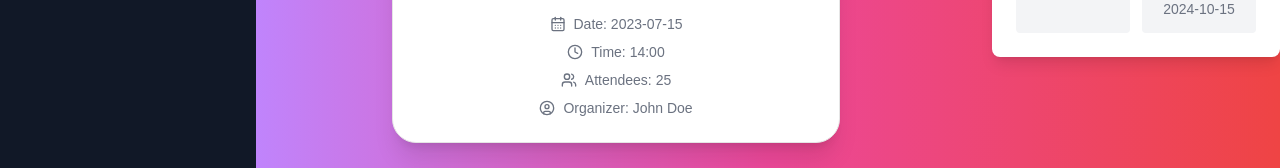
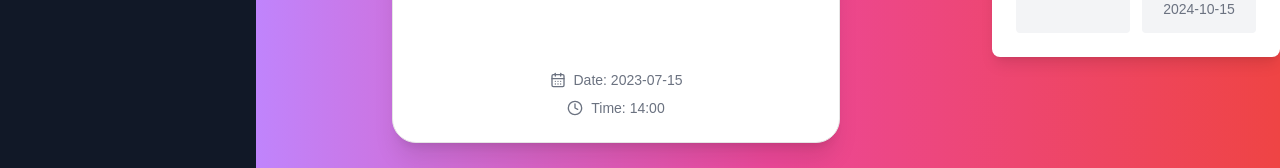
Before and after one commit to cello305/event-swiper, a Next.js app: page /eventswipe in a window 1280 px wide. Shown: the part 653-821 px from the top of the page. Built offline with nearby package versions, Linux system fonts and the light colour scheme.

Commit message:
test link

```diff
--- a/src/app/eventswipe/page.tsx
+++ b/src/app/eventswipe/page.tsx
@@ -173,14 +173,6 @@ export default function Component() {
                           <Clock className="w-4 h-4 mr-2" />
                           <span>Time: {filteredCardData[currentCardIndex].time}</span>
                         </div>
-                        <div className="flex items-center justify-center">
-                          <Users className="w-4 h-4 mr-2" />
-                          <span>Attendees: {filteredCardData[currentCardIndex].attendees}</span>
-                        </div>
-                        <div className="flex items-center justify-center">
-                          <UserCircle className="w-4 h-4 mr-2" />
-                          <span>Organizer: {filteredCardData[currentCardIndex].organizer}</span>
-                        </div>
                       </div>
                     </CardContent>
                   </>
--- a/src/app/page.tsx
+++ b/src/app/page.tsx
@@ -63,14 +63,15 @@ export default function Home() {
       <div className="flex justify-center">
         <a
           className="rounded-full border border-solid border-transparent transition-colors flex items-center justify-center bg-foreground text-background gap-2 hover:bg-[#383838] dark:hover:bg-[#ccc] text-sm sm:text-base h-10 sm:h-12 px-4 sm:px-5"
-          href="https://vercel.com/new?utm_source=create-next-app&utm_medium=appdir-template-tw&utm_campaign=create-next-app"
+          href="eventswipe"
           target="_blank"
           rel="noopener noreferrer"
         >
+
           <Image
             className="dark:invert"
             src="https://nextjs.org/icons/vercel.svg"
-            alt="Vercel logomark"
+            alt=""
             width={20}
             height={20}
           />
```
Also changed, not shown: src/app/eventswipe/stockphoto.jpg (deleted).
